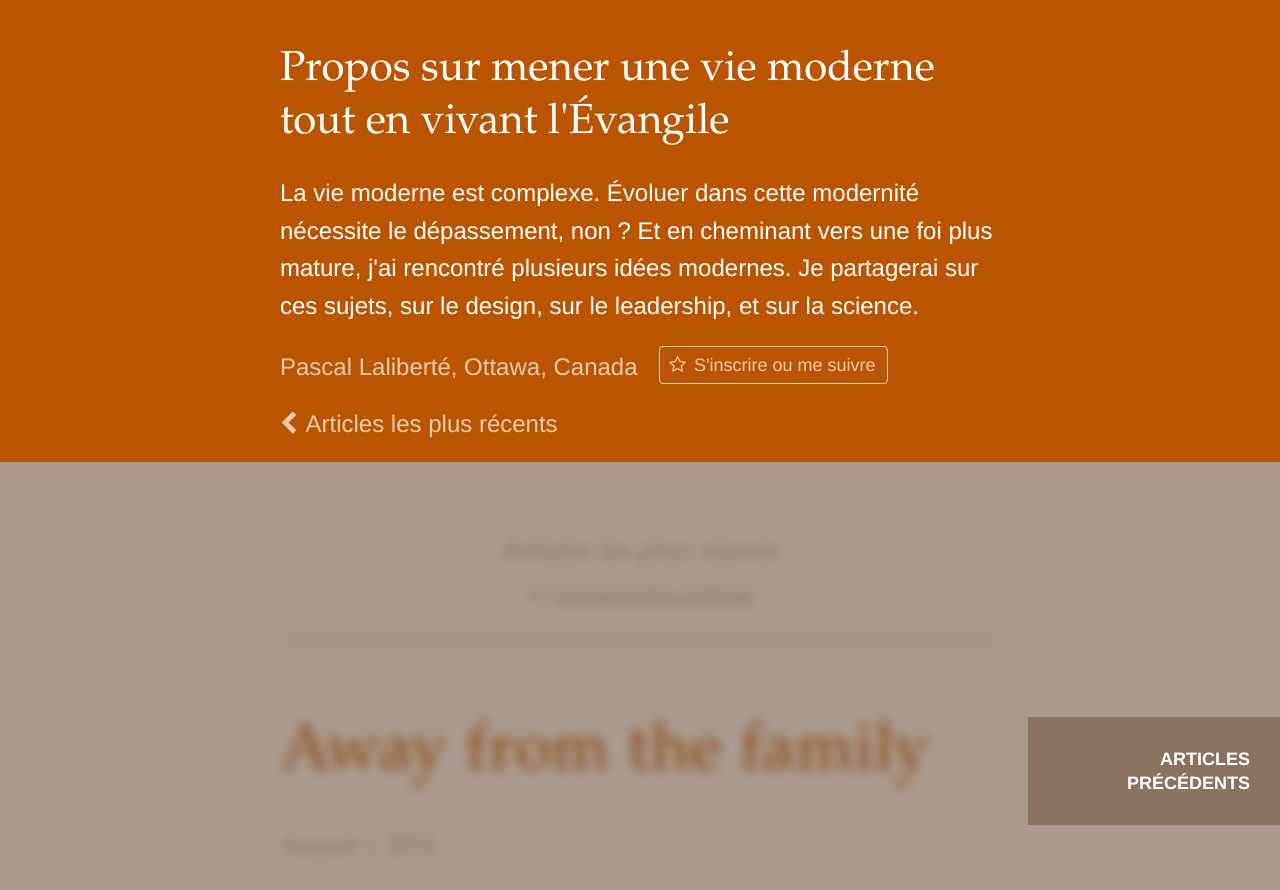
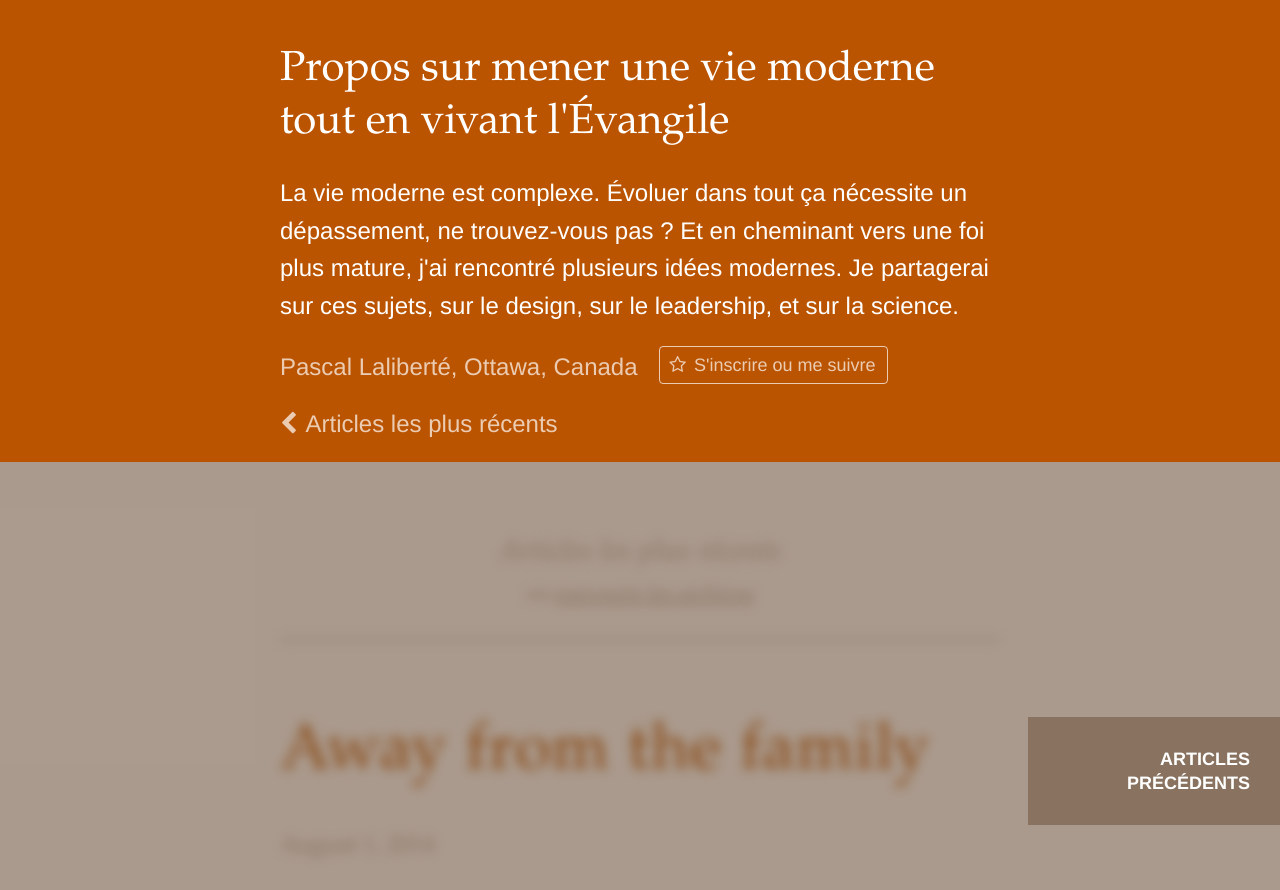
Before and after one commit to pascallaliberte/par.pascallaliberte.me, a Jekyll site: the page built from index.html, in a window 1280 px wide and 900 px high. Shown: the top 890 px of the window. Built offline with Jekyll 4.4.1, drawn with Linux system fonts in a browser that asks for light colours; nearby versions of some CDN libraries; the list of posts is cut into pages by our own code.

Commit message:
Modifié la description du site

```diff
--- a/_includes/about.html
+++ b/_includes/about.html
@@ -7,7 +7,7 @@
     <h2 class="about-name">{{ site.name }}</h2>
     {% endif %}
 
-    <p class="about-description">La vie moderne est complexe. Évoluer dans cette modernité nécessite le dépassement, non&nbsp;? Et en cheminant vers une foi plus mature, j'ai rencontré plusieurs idées modernes. Je partagerai sur ces sujets, sur le design, sur le leadership, et sur la science.</p>
+    <p class="about-description">La vie moderne est complexe. Évoluer dans tout ça nécessite un dépassement, ne trouvez-vous pas&nbsp;? Et en cheminant vers une foi plus mature, j'ai rencontré plusieurs idées modernes. Je partagerai sur ces sujets, sur le design, sur le leadership, et sur la science.</p>
     <p class="about-signature">
       <span class="about-signature-name"><span rel="author">{{ site.author }}</span>, Ottawa, Canada</span>
       <a class="subscribe-follow-link btn btn-default" href="{{ site.baseurl}}/sinscrire-suivre/">
```
